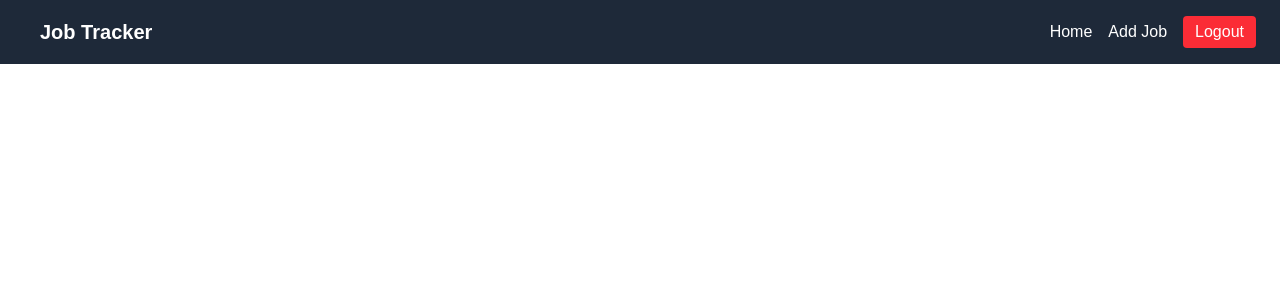
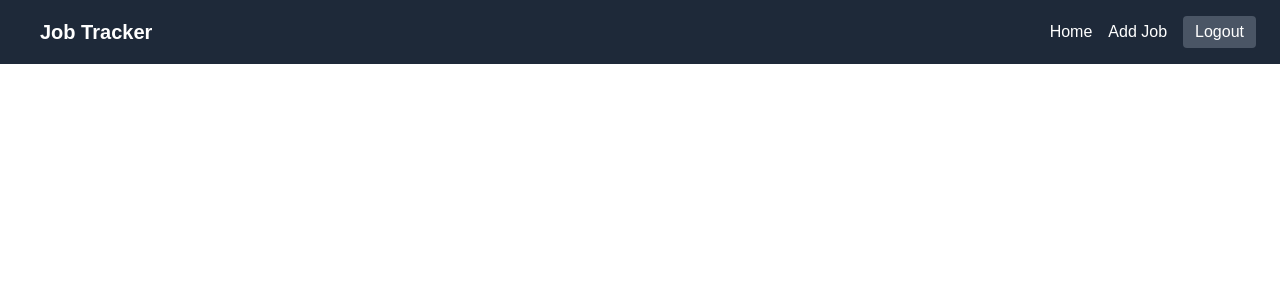
Before and after one commit to Nomala03/Job-tracker-app, a React (Vite) app: page / in a window 1280 px wide. Shown: the top 300 px of the page. Built offline with nearby package versions, Linux system fonts and the light colour scheme.

Commit message:
changed color of logout button

```diff
--- a/src/components/Navbar.tsx
+++ b/src/components/Navbar.tsx
@@ -17,7 +17,7 @@ const Navbar = () => {
           <Link to="/add-job" className="hover:text-gray-300">Add Job</Link>
           <button
             onClick={handleLogout}
-            className="bg-red-500 px-3 py-1 rounded hover:bg-red-600"
+            className="bg-gray-600 px-3 py-1 rounded hover:bg-gray-500"
           >
             Logout
           </button>
```
